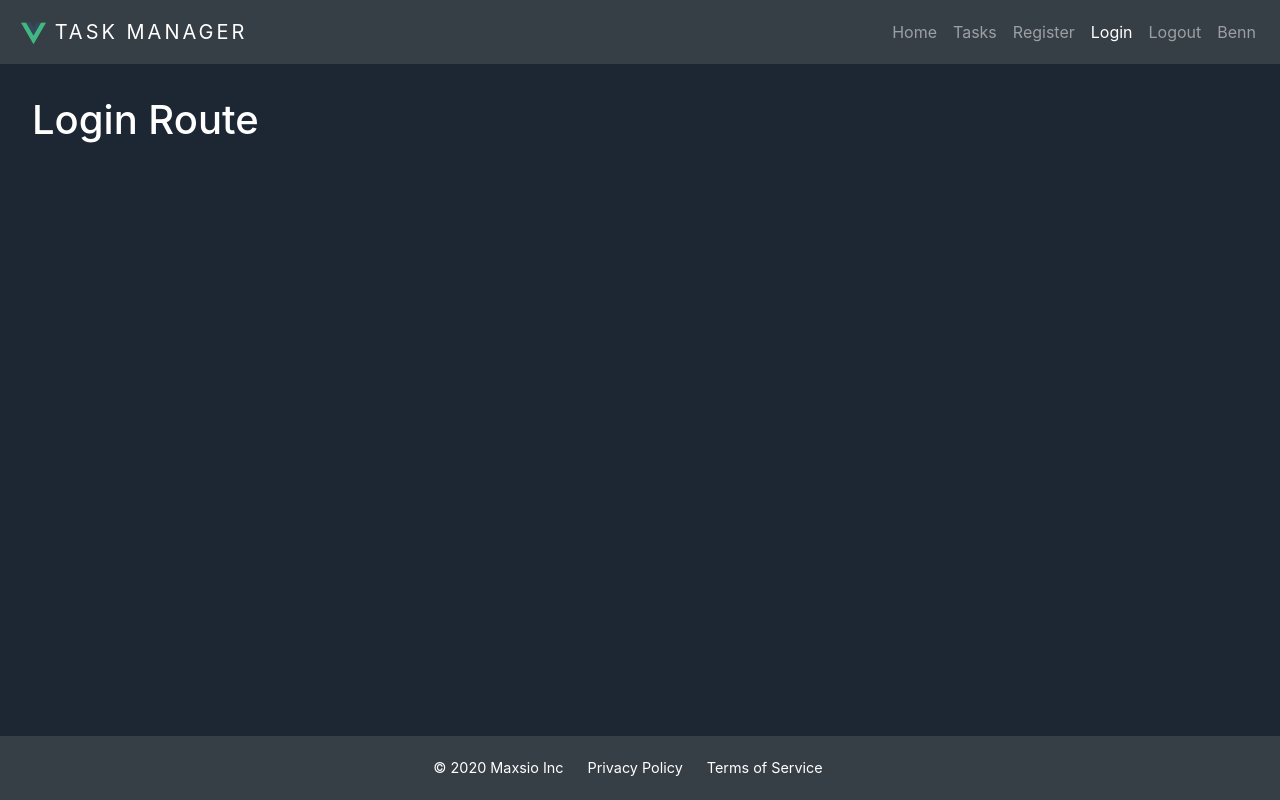
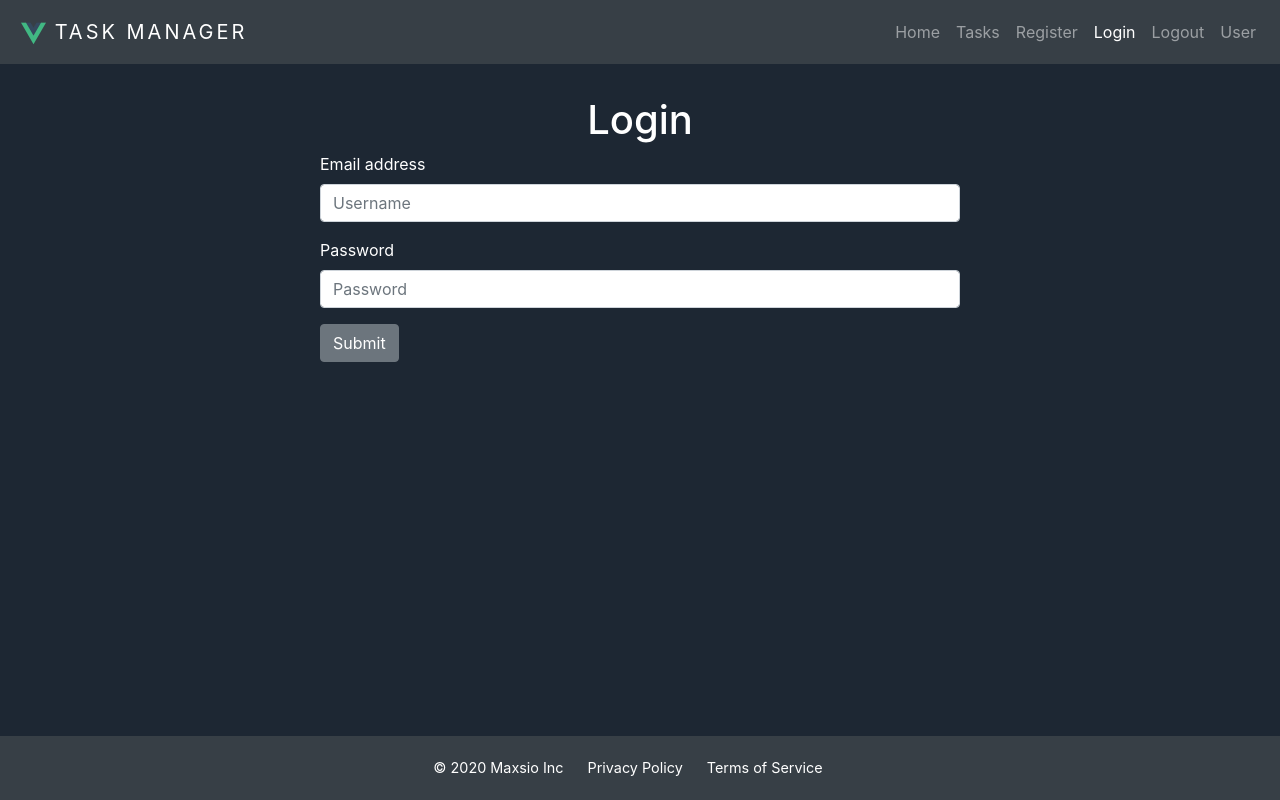
Before and after one commit to BennAjax/TaskManager, a Vue app: page /login in a window 1280 px wide. Built offline with nearby package versions, Linux system fonts and the light colour scheme.

Commit message:
add vuex

```diff
--- a/src/App.vue
+++ b/src/App.vue
@@ -17,6 +17,9 @@
 import NavBar from "@/components/NavBar";
 import Footer from "@/components/Footer";
 export default {
-  components: { Footer, NavBar }
+  components: { Footer, NavBar },
+  beforeCreate: function() {
+    this.$store.dispatch("authenticate");
+  }
 };
 </script>
--- a/src/assets/css/style.css
+++ b/src/assets/css/style.css
@@ -74,3 +74,11 @@ div#custom-home {
 .btn-success:hover {
     background-color: #3da978 !important;
 }
+
+form.custom-form {
+    max-width: 40rem;
+    display: flex;
+    flex-direction: column;
+    margin-left: auto;
+    margin-right: auto;
+}
--- a/src/components/NavBar.vue
+++ b/src/components/NavBar.vue
@@ -42,7 +42,9 @@
             <a class="nav-link" href="#">Logout</a>
           </li>
           <li class="nav-item">
-            <a class="nav-link" href="#">Benn</a>
+            <a class="nav-link" href="#">{{
+              this.$store.state.username ? this.$store.state.username : "User"
+            }}</a>
           </li>
         </ul>
       </div>
--- a/src/router/index.js
+++ b/src/router/index.js
@@ -8,6 +8,7 @@ import TaskCreate from "@/views/tasks/TaskCreate";
 import TaskEdit from "@/views/tasks/TaskEdit";
 
 Vue.use(VueRouter);
+
 const isLoggedIn = false;
 
 const routes = [
--- /dev/null
+++ b/src/services/AuthService.js
@@ -0,0 +1,26 @@
+import Store from "../store";
+
+export function isLoggedIn() {
+  const token = localStorage.getItem("token");
+  return token != null;
+}
+
+export function login() {
+  const token = {
+    username: "david"
+  };
+  setToken(token);
+}
+
+function setToken(token) {
+  localStorage.setItem("token", JSON.stringify(token));
+  Store.dispatch("authenticate");
+}
+
+export function getUsername() {
+  return "david";
+}
+
+export function getUserId() {
+  return 1;
+}
--- a/src/store/index.js
+++ b/src/store/index.js
@@ -1,11 +1,32 @@
 import Vue from "vue";
 import Vuex from "vuex";
+import * as auth from "../services/AuthService";
 
 Vue.use(Vuex);
 
 export default new Vuex.Store({
-  state: {},
-  mutations: {},
-  actions: {},
+  state: {
+    isLoggedIn: false,
+    apiURL: "http://localhost:3000",
+    username: null,
+    userId: null
+  },
+  mutations: {
+    authenticate(state) {
+      state.isLoggedIn = auth.isLoggedIn();
+      if (state.isLoggedIn) {
+        state.username = auth.getUsername();
+        state.userId = auth.getUserId();
+      } else {
+        state.userId = null;
+        state.username = null;
+      }
+    }
+  },
+  actions: {
+    authenticate(context) {
+      context.commit("authenticate");
+    }
+  },
   modules: {}
 });
--- a/src/views/authentication/Login.vue
+++ b/src/views/authentication/Login.vue
@@ -1,10 +1,43 @@
 <template>
-  <h1>Login Route</h1>
+  <div>
+    <h1 class="text-center">Login</h1>
+    <form class="custom-form" v-on:submit="onSubmit">
+      <div class="form-group">
+        <label for="username">Email address</label>
+        <input
+          type="text"
+          class="form-control"
+          id="username"
+          placeholder="Username"
+        />
+      </div>
+      <div class="form-group">
+        <label for="password">Password</label>
+        <input
+          type="password"
+          class="form-control"
+          id="password"
+          placeholder="Password"
+        />
+      </div>
+      <div class="form-group">
+        <button type="submit" class="btn btn-secondary">Submit</button>
+      </div>
+    </form>
+  </div>
 </template>
 
 <script>
+import { login } from "@/services/AuthService";
 export default {
-  name: "Login"
+  name: "Login",
+  methods: {
+    onSubmit: function(event) {
+      event.preventDefault();
+      login();
+      this.$router.push({ name: "home" });
+    }
+  }
 };
 </script>
 
```
